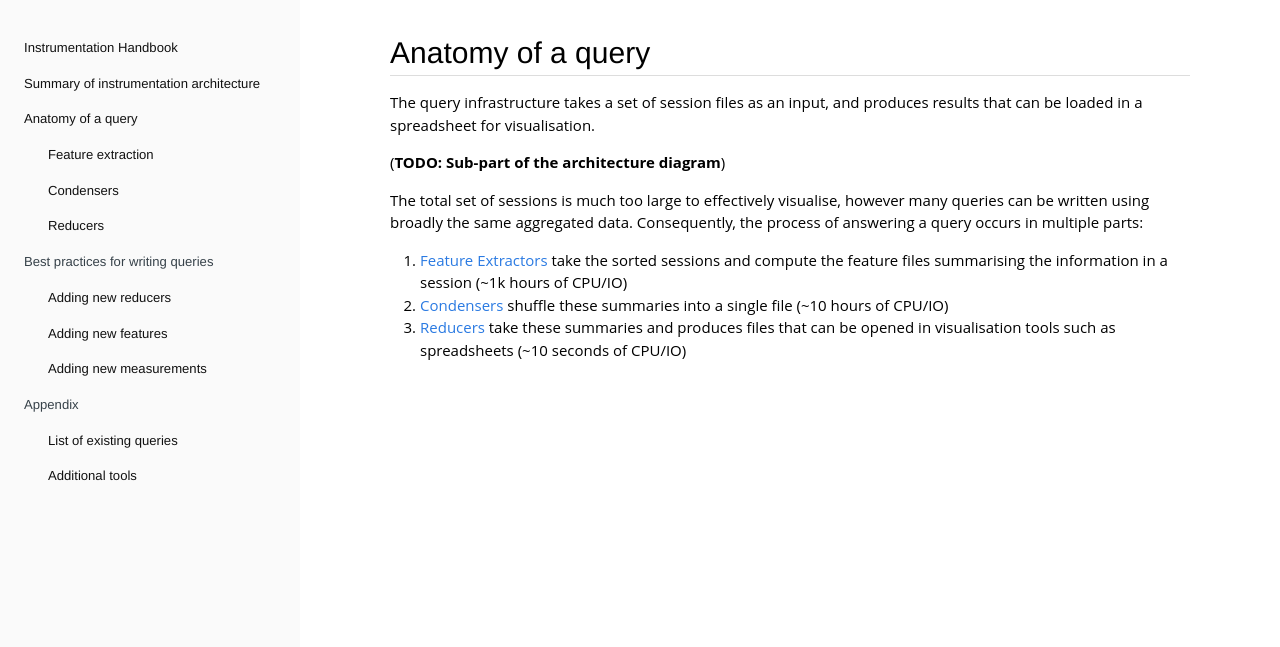
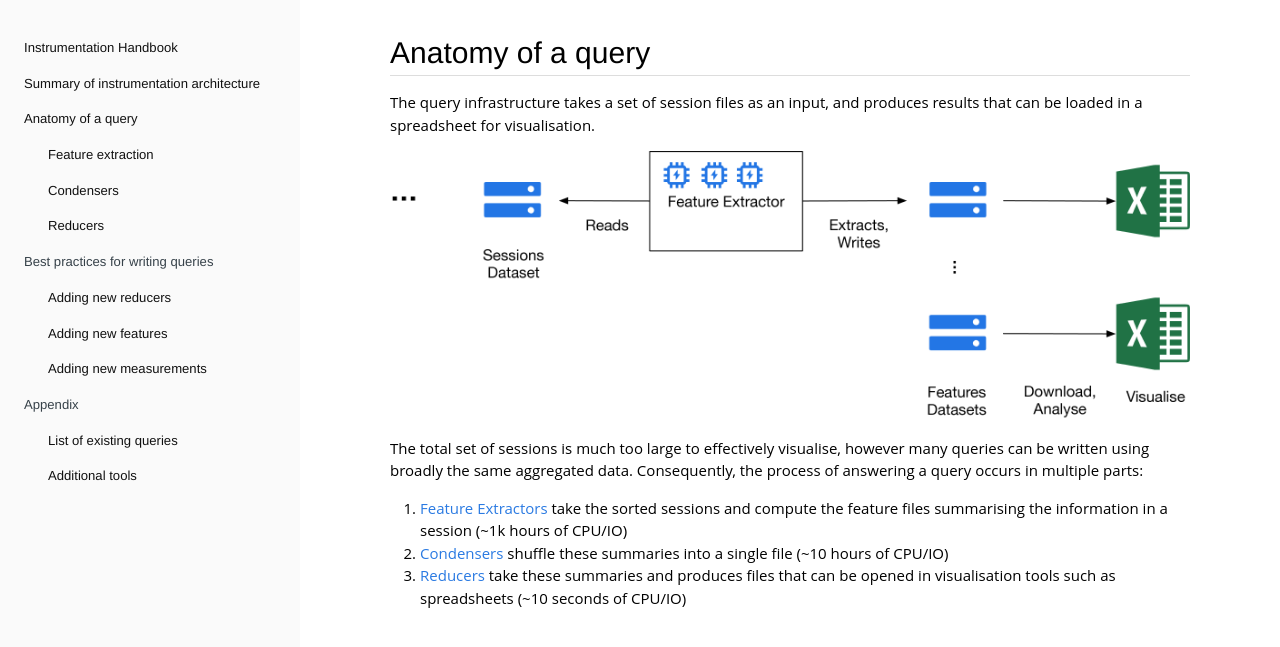
Before and after one commit to DynamoDS/Coulomb, a Jekyll site: the page built from docs/pages/03-anatomy-of-a-query/00-anatomy-of-a-query.md, in a window 1280 px wide. Shown: the top 647 px of the page. Built offline with Jekyll 4.4.1, drawn with Linux system fonts in a browser that asks for light colours.

Commit message:
Update 00-anatomy-of-a-query.md

```diff
--- a/docs/pages/03-anatomy-of-a-query/00-anatomy-of-a-query.md
+++ b/docs/pages/03-anatomy-of-a-query/00-anatomy-of-a-query.md
@@ -6,7 +6,7 @@ permalink: /03-anatomy-of-a-query/
 
 The query infrastructure takes a set of session files as an input, and produces results that can be loaded in a spreadsheet for visualisation.
 
-(**TODO: Sub-part of the architecture diagram**)
+[![](/Coulomb/assets/instrumentation_pipeline_analysis.png)](/Coulomb/assets/instrumentation_pipeline_analysis.png)
 
 The total set of sessions is much too large to effectively visualise, however many queries can be written using broadly the same aggregated data. Consequently, the process of answering a query occurs in multiple parts:
 
```
